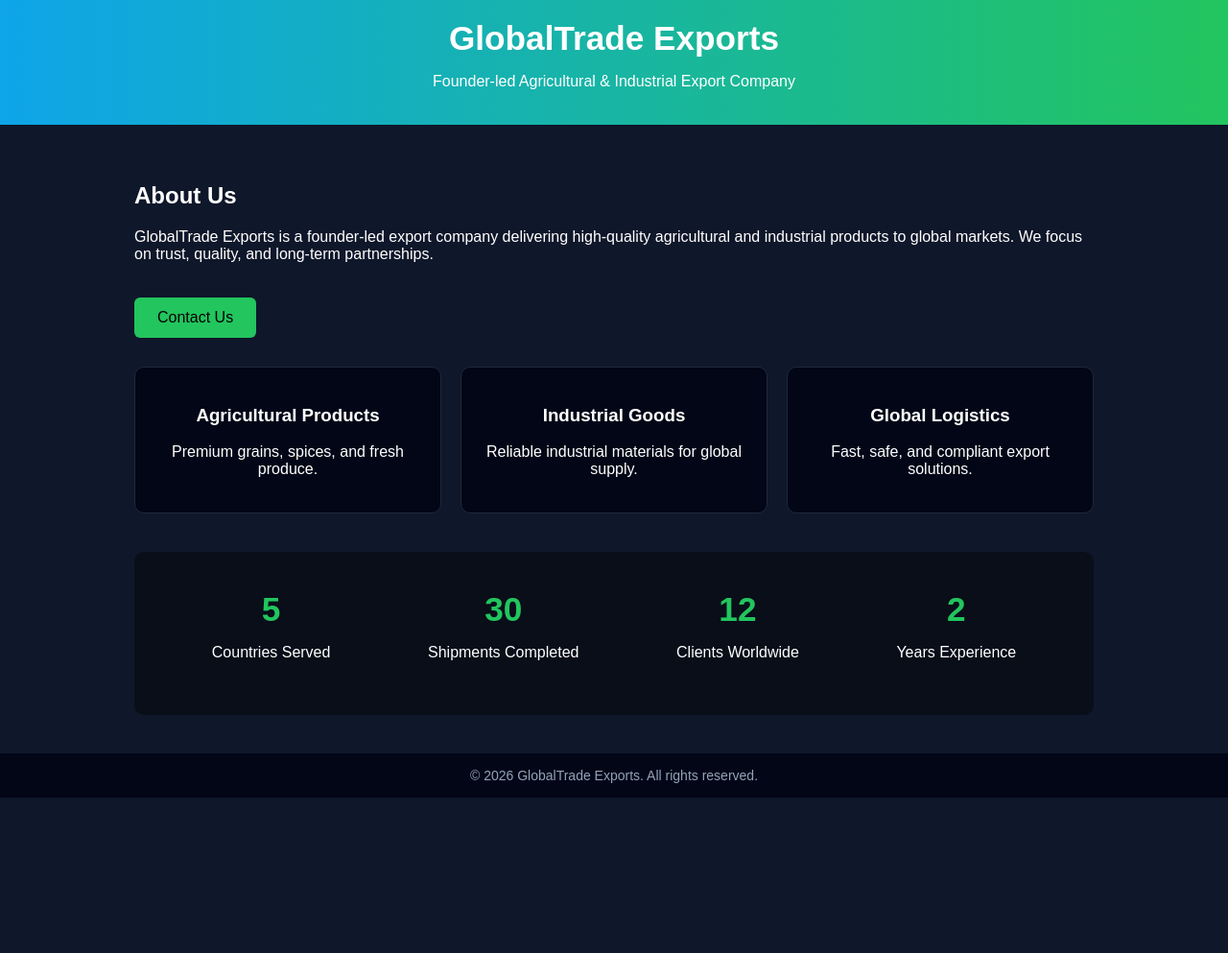
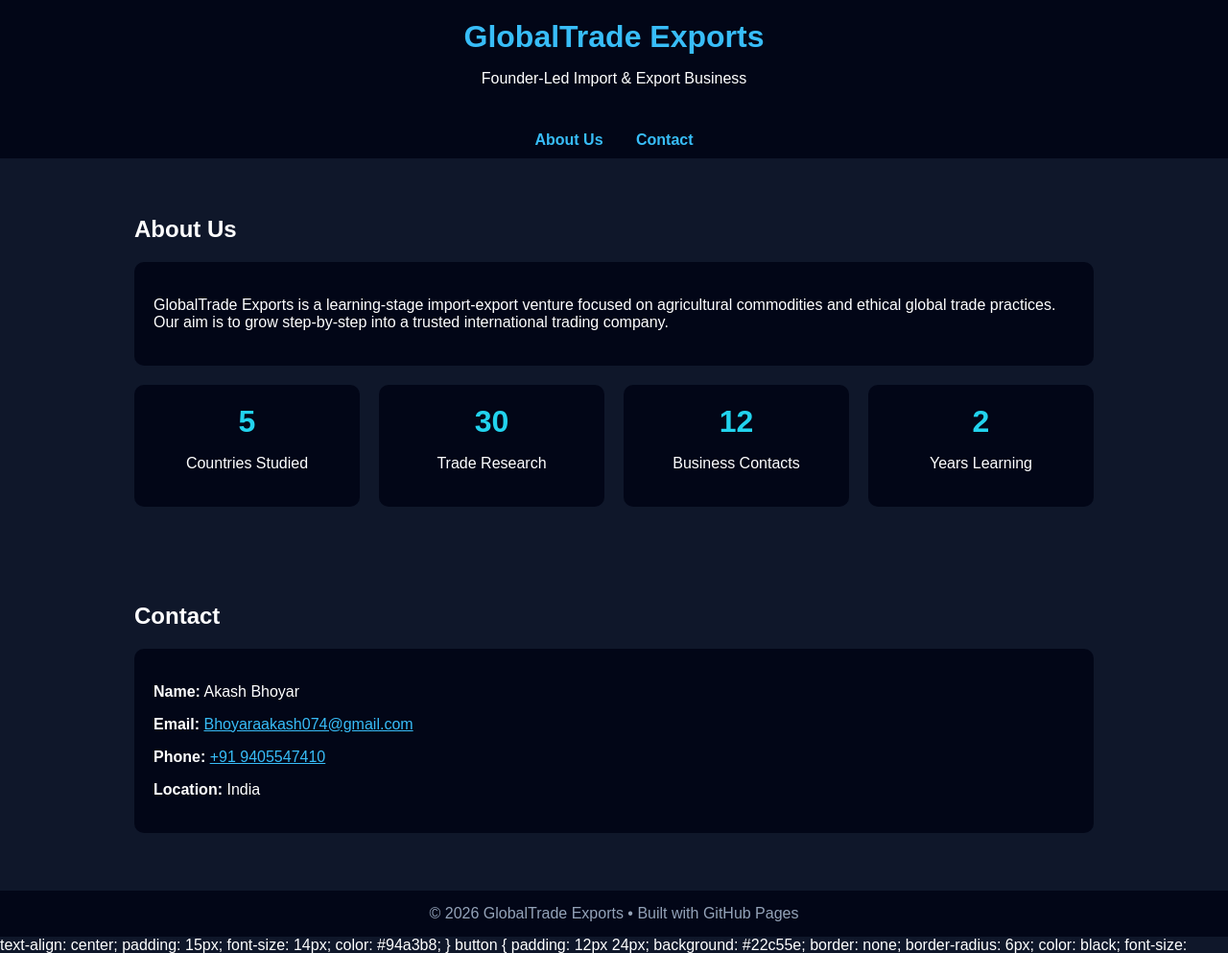
Before and after one commit to bhoyaraakash074-arch/globaltrade-exports, a plain HTML site: page index.html in a window 1280 px wide. Shown: the top 993 px of the page at 96% size. Before the commit the page ends 831 px from the top, so only its background shows below. Drawn offline with Linux system fonts and the light colour scheme.

Commit message:
Update website
Updated index.html with final website layout, About Us section, and visible contact details

```diff
--- a/index.html
+++ b/index.html
@@ -1,74 +1,147 @@
 <!DOCTYPE html>
 <html lang="en">
 <head>
-  <meta charset="UTF-8" />
-  <meta name="viewport" content="width=device-width, initial-scale=1.0"/>
-  <title>GlobalTrade Exports</title>
+<meta charset="UTF-8">
+<title>GlobalTrade Exports</title>
+<meta name="viewport" content="width=device-width, initial-scale=1.0">
 
-  <style>
-    body {
-      margin: 0;
-      font-family: Arial, Helvetica, sans-serif;
-      background: #0f172a;
-      color: white;
-    }
+<style>
+body{
+  margin:0;
+  font-family:Arial, Helvetica, sans-serif;
+  background:#0f172a;
+  color:#ffffff;
+}
+header{
+  background:#020617;
+  padding:20px;
+  text-align:center;
+}
+header h1{
+  margin:0;
+  color:#38bdf8;
+}
+nav{
+  text-align:center;
+  background:#020617;
+  padding:10px;
+}
+nav a{
+  color:#38bdf8;
+  margin:0 15px;
+  text-decoration:none;
+  font-weight:bold;
+}
+section{
+  padding:40px 20px;
+  max-width:1000px;
+  margin:auto;
+}
+.card{
+  background:#020617;
+  padding:20px;
+  border-radius:10px;
+  margin-bottom:20px;
+}
+.stats{
+  display:grid;
+  grid-template-columns:repeat(auto-fit,minmax(200px,1fr));
+  gap:20px;
+}
+.stat{
+  background:#020617;
+  padding:20px;
+  border-radius:10px;
+  text-align:center;
+}
+.stat h2{
+  color:#22d3ee;
+  margin:0;
+  font-size:32px;
+}
+footer{
+  background:#020617;
+  text-align:center;
+  padding:15px;
+  color:#94a3b8;
+}
+</style>
+</head>
 
-    header {
-      background: linear-gradient(90deg, #0ea5e9, #22c55e);
-      padding: 20px;
-      text-align: center;
-    }
+<body>
 
-    header h1 {
-      margin: 0;
-      font-size: 2.2rem;
-    }
+<header>
+  <h1>GlobalTrade Exports</h1>
+  <p>Founder‑Led Import & Export Business</p>
+</header>
 
-    section {
-      padding: 40px 20px;
-      max-width: 1000px;
-      margin: auto;
-    }
+<nav>
+  <a href="#about">About Us</a>
+  <a href="#contact">Contact</a>
+</nav>
 
-    .cards {
-      display: grid;
-      grid-template-columns: repeat(auto-fit, minmax(220px, 1fr));
-      gap: 20px;
-      margin-top: 30px;
-    }
+<section id="about">
+  <h2>About Us</h2>
+  <div class="card">
+    <p>
+      GlobalTrade Exports is a learning‑stage import‑export venture focused on
+      agricultural commodities and ethical global trade practices.
+      Our aim is to grow step‑by‑step into a trusted international trading company.
+    </p>
+  </div>
 
-    .card {
-      background: #020617;
-      padding: 20px;
-      border-radius: 10px;
-      text-align: center;
-      border: 1px solid #1e293b;
-    }
+  <div class="stats">
+    <div class="stat">
+      <h2 id="c1">0</h2>
+      <p>Countries Studied</p>
+    </div>
+    <div class="stat">
+      <h2 id="c2">0</h2>
+      <p>Trade Research</p>
+    </div>
+    <div class="stat">
+      <h2 id="c3">0</h2>
+      <p>Business Contacts</p>
+    </div>
+    <div class="stat">
+      <h2 id="c4">0</h2>
+      <p>Years Learning</p>
+    </div>
+  </div>
+</section>
 
-    .stats {
-      display: flex;
-      justify-content: space-around;
-      flex-wrap: wrap;
-      margin-top: 40px;
-      background: rgba(0,0,0,0.4);
-      padding: 30px;
-      border-radius: 10px;
-    }
+<section id="contact">
+  <h2>Contact</h2>
+  <div class="card">
+    <p><b>Name:</b> Akash Bhoyar</p>
+    <p><b>Email:</b> <a href="mailto:Bhoyaraakash074@gmail.com" style="color:#38bdf8;">Bhoyaraakash074@gmail.com</a></p>
+    <p><b>Phone:</b> <a href="tel:+919405547410" style="color:#38bdf8;">+91 9405547410</a></p>
+    <p><b>Location:</b> India</p>
+  </div>
+</section>
 
-    .stat {
-      text-align: center;
-      margin: 10px;
-    }
+<footer>
+© 2026 GlobalTrade Exports • Built with GitHub Pages
+</footer>
 
-    .stat h2 {
-      font-size: 2.2rem;
-      color: #22c55e;
-      margin: 0;
-    }
+<script>
+function animate(id,target){
+  let i=0;
+  const el=document.getElementById(id);
+  const step=setInterval(()=>{
+    i++;
+    el.innerText=i;
+    if(i>=target) clearInterval(step);
+  },30);
+}
+animate("c1",5);
+animate("c2",30);
+animate("c3",12);
+animate("c4",2);
+</script>
 
-    footer {
-      background: #020617;
-      text-align: center;
+</body>
+</html>      text-align: center;
       padding: 15px;
       font-size: 14px;
       color: #94a3b8;
```
